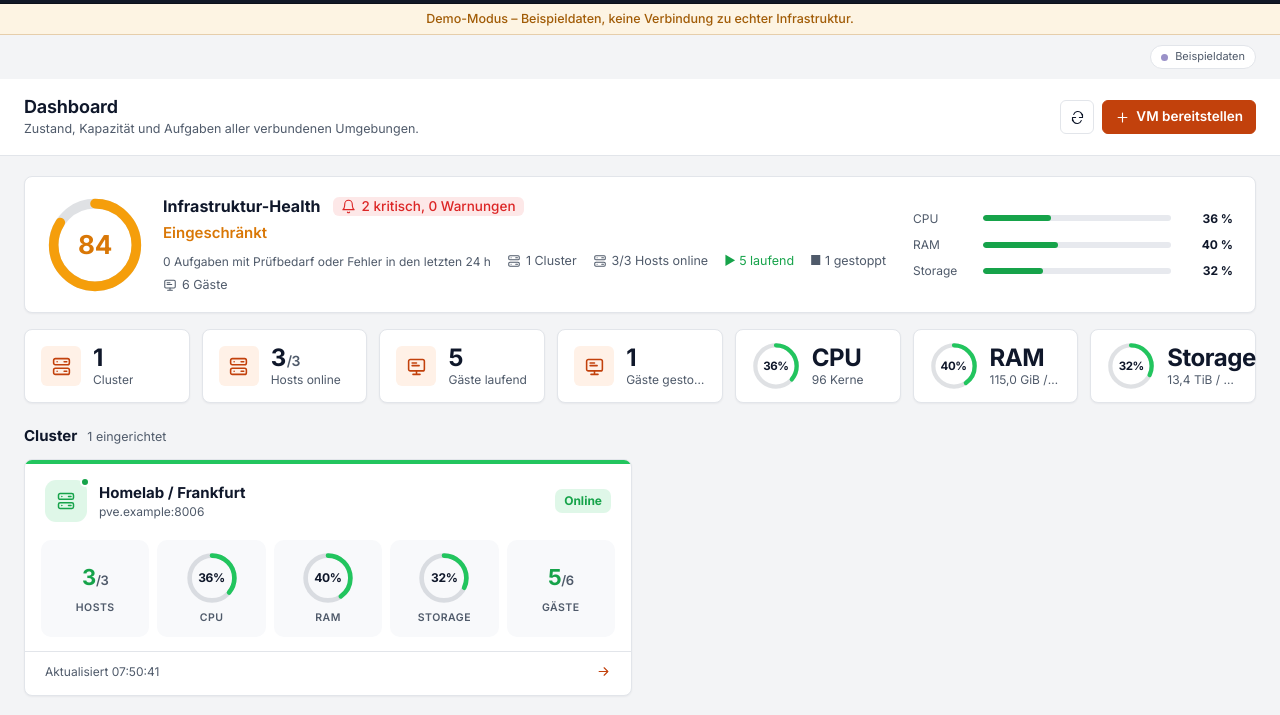
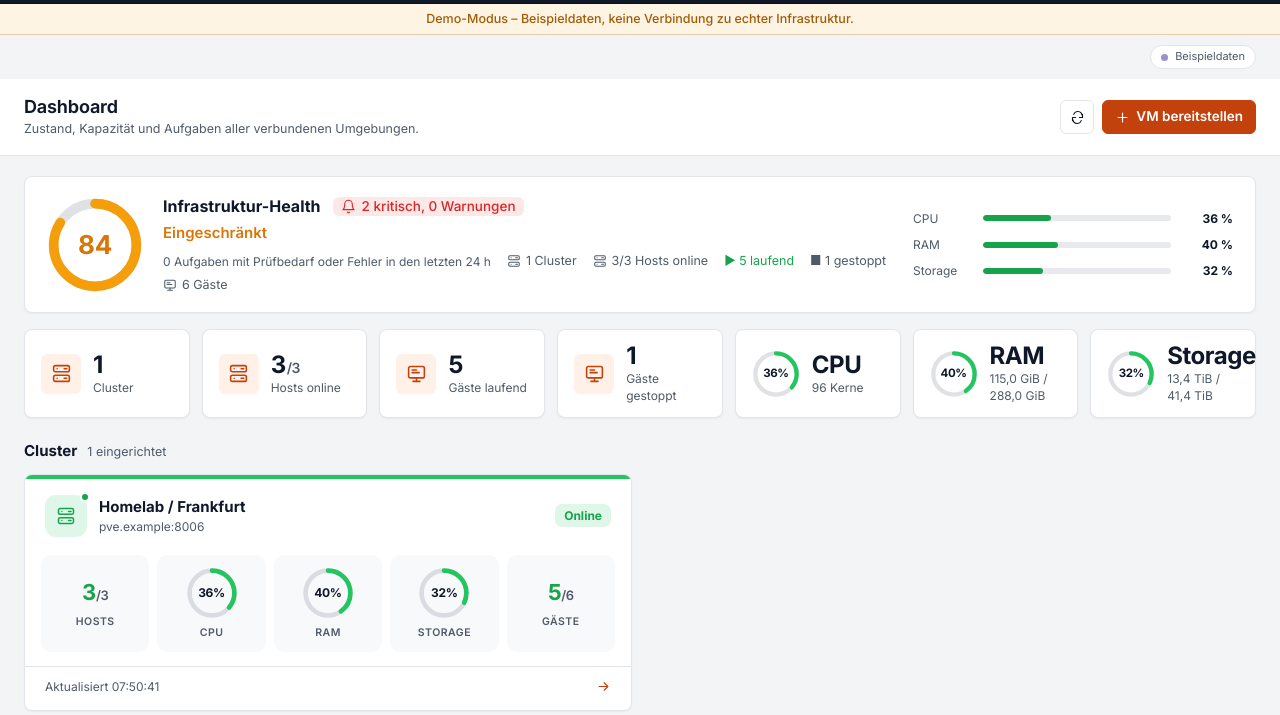
Before and after one commit to quadrix-hd/orbit-central, a website: page docs/preview/index.html in a window 1280 px wide. Shown: the part 48-763 px from the top of the page. Drawn offline with Linux system fonts and the light colour scheme.

Commit message:
Umbruch der Kapazitätsbeschriftung gegenüber Basisstil priorisieren

```diff
--- a/docs/preview/index.html
+++ b/docs/preview/index.html
@@ -1,3 +1,3 @@
 <!doctype html>
-<html lang="de"><head><meta charset="utf-8"><meta name="viewport" content="width=device-width,initial-scale=1"><meta name="orbit-mode" content="demo"><meta name="color-scheme" content="light"><meta name="description" content="Orbit – dein Proxmox Workspace mit integriertem Servicekatalog."><title>Orbit Central · Proxmox Management</title><link rel="stylesheet" href="./app.css?v=8ac134bfe39f"><link rel="stylesheet" href="./ui.css?v=490bf50997b9"><script src="./app.js?v=2b7613296376" defer></script><script src="./vm-workspace.js?v=d1d3f25fe241" defer></script><script src="./infrastructure.js?v=f6e1cdb32df9" defer></script><script src="./management.js?v=898202410fd3" defer></script><script src="./live.js?v=9325700a595b" defer></script><script src="./operations.js?v=02fb5c0c96d0" defer></script><script src="./automation.js?v=988a7ac614fc" defer></script><script src="./bootstrap.js?v=7e4074d956ae" defer></script></head>
+<html lang="de"><head><meta charset="utf-8"><meta name="viewport" content="width=device-width,initial-scale=1"><meta name="orbit-mode" content="demo"><meta name="color-scheme" content="light"><meta name="description" content="Orbit – dein Proxmox Workspace mit integriertem Servicekatalog."><title>Orbit Central · Proxmox Management</title><link rel="stylesheet" href="./app.css?v=8ac134bfe39f"><link rel="stylesheet" href="./ui.css?v=af9e57bb197b"><script src="./app.js?v=2b7613296376" defer></script><script src="./vm-workspace.js?v=d1d3f25fe241" defer></script><script src="./infrastructure.js?v=f6e1cdb32df9" defer></script><script src="./management.js?v=898202410fd3" defer></script><script src="./live.js?v=9325700a595b" defer></script><script src="./operations.js?v=02fb5c0c96d0" defer></script><script src="./automation.js?v=988a7ac614fc" defer></script><script src="./bootstrap.js?v=7e4074d956ae" defer></script></head>
 <body><div id="app"><div class="boot"><span class="brandmark">◉</span><p>Workspace wird geladen …</p></div></div><div id="toast" role="status" aria-live="polite"></div><dialog id="modal" aria-labelledby="modal-title"></dialog></body></html>
--- a/docs/preview/ui.css
+++ b/docs/preview/ui.css
@@ -263,7 +263,7 @@
 }
 
 .host-capacity .usage {min-width:0}
-.kpi-row .kpi > div > span {white-space:normal; overflow:visible; overflow-wrap:anywhere}
+.kpi-row .kpi > div > span:not(.ring):not(.kpi-icon) {white-space:normal; overflow:visible; overflow-wrap:anywhere}
 @media(max-width:700px) {
   .kpi-row .kpi {display:grid; grid-template-columns:auto minmax(0,1fr); align-content:center; gap:8px}
   .kpi-row .ring-md, .kpi-row .kpi-icon {width:34px; height:34px}
```
Also changed, not shown: dist/index.html, dist/ui.css.
